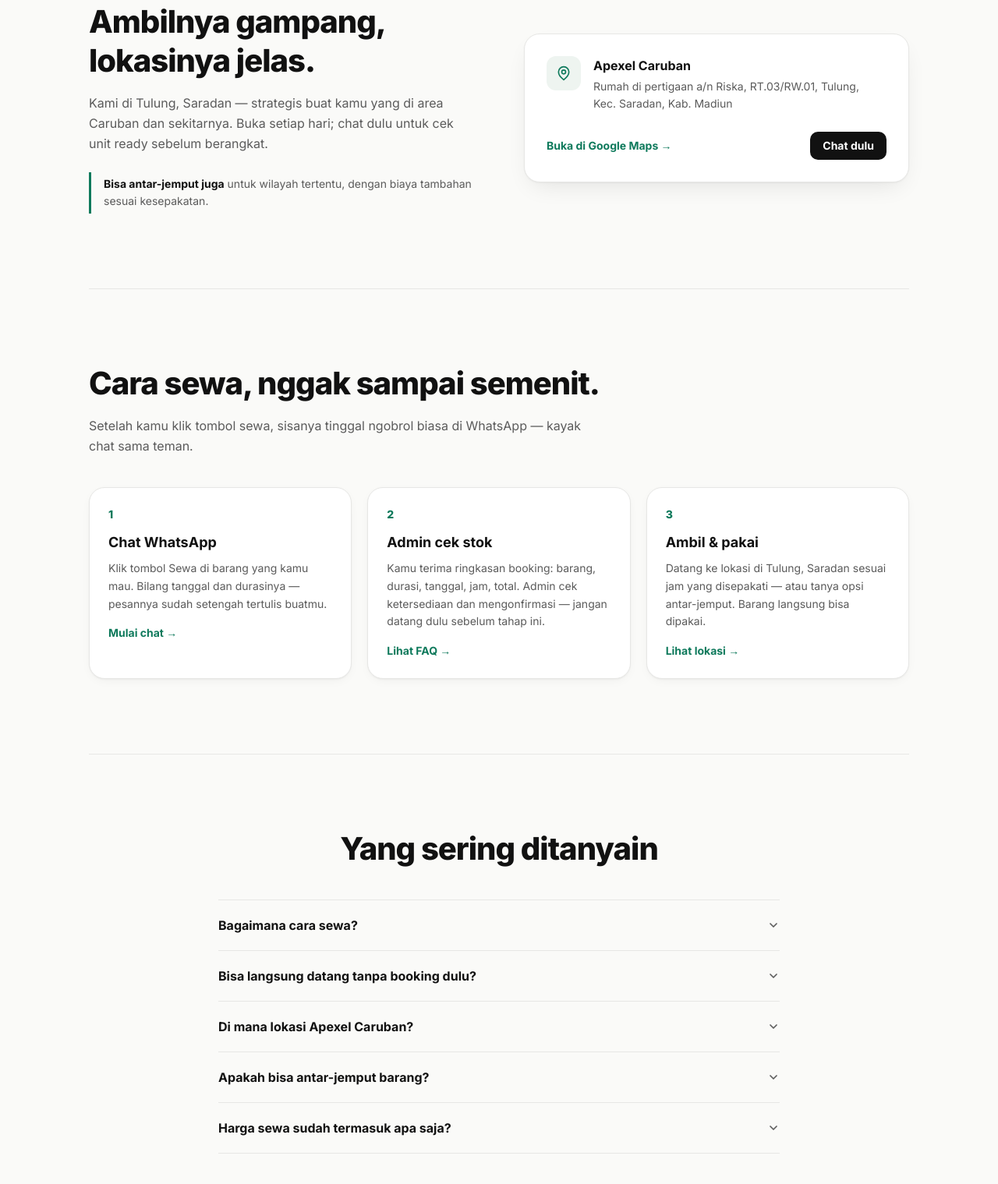
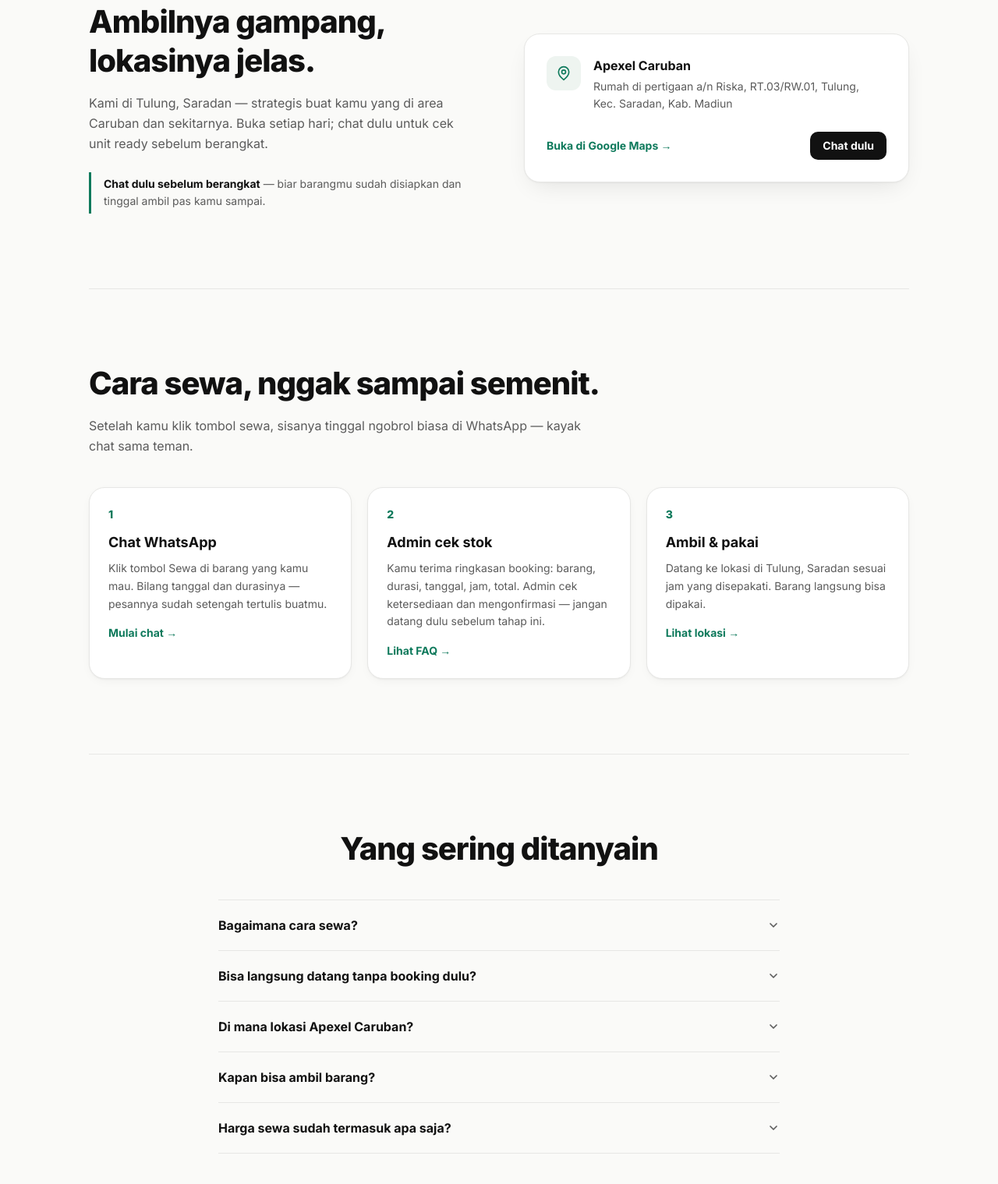
Before and after one commit to apexelcaruban/apexelcaruban, a plain HTML site: page index.html in a window 1280 px wide. Shown: the part 3731-5250 px from the top of the page at 78% size. Drawn offline with nearby package versions, Linux system fonts and the light colour scheme.

Commit message:
Hapus opsi antar-jemput dari website (perintah user): callout lokasi diganti ajakan chat dulu, FAQ antar-jemput diganti FAQ jam ambil, langkah 3 cara sewa dibersihkan

```diff
--- a/index.html
+++ b/index.html
@@ -346,7 +346,7 @@ tailwind.config = {
         <h2 class="text-3xl md:text-[40px] leading-tight font-extrabold tracking-tight">Ambilnya gampang, lokasinya jelas.</h2>
         <p class="mt-4 text-muted leading-relaxed">Kami di Tulung, Saradan — strategis buat kamu yang di area Caruban dan sekitarnya. Buka setiap hari; chat dulu untuk cek unit ready sebelum berangkat.</p>
         <div class="mt-6 border-l-[3px] border-accent pl-4 py-1">
-          <p class="text-sm leading-relaxed"><span class="font-bold">Bisa antar-jemput juga</span> <span class="text-muted">untuk wilayah tertentu, dengan biaya tambahan sesuai kesepakatan.</span></p>
+          <p class="text-sm leading-relaxed"><span class="font-bold">Chat dulu sebelum berangkat</span> <span class="text-muted">— biar barangmu sudah disiapkan dan tinggal ambil pas kamu sampai.</span></p>
         </div>
       </div>
       <div class="bg-white border border-line rounded-[20px] shadow-card p-6 md:p-7">
@@ -387,7 +387,7 @@ tailwind.config = {
       <div class="bg-white border border-line rounded-[20px] shadow-soft p-6">
         <p class="text-sm font-extrabold text-accent">3</p>
         <h3 class="mt-3 font-bold text-lg">Ambil &amp; pakai</h3>
-        <p class="mt-2 text-sm text-muted leading-relaxed">Datang ke lokasi di Tulung, Saradan sesuai jam yang disepakati — atau tanya opsi antar-jemput. Barang langsung bisa dipakai.</p>
+        <p class="mt-2 text-sm text-muted leading-relaxed">Datang ke lokasi di Tulung, Saradan sesuai jam yang disepakati. Barang langsung bisa dipakai.</p>
         <a href="#lokasi" class="inline-block mt-4 text-sm font-bold text-accent hover:underline">Lihat lokasi →</a>
       </div>
     </div>
@@ -421,10 +421,10 @@ tailwind.config = {
         </div>
         <div class="border-t border-line">
           <button class="faq-btn w-full py-5 text-left flex justify-between items-center gap-4" onclick="toggleFaq(this)">
-            <span class="font-bold">Apakah bisa antar-jemput barang?</span>
+            <span class="font-bold">Kapan bisa ambil barang?</span>
             <svg class="flex-shrink-0 text-muted" width="16" height="16" viewBox="0 0 24 24" fill="none" stroke="currentColor" stroke-width="2.5" stroke-linecap="round" stroke-linejoin="round"><path d="m6 9 6 6 6-6"/></svg>
           </button>
-          <div class="faq-answer"><p class="pb-5 text-muted leading-relaxed text-[15px]">Ya, kami menyediakan layanan antar-jemput untuk wilayah tertentu dengan biaya tambahan sesuai kesepakatan. Tanyakan langsung lewat WhatsApp.</p></div>
+          <div class="faq-answer"><p class="pb-5 text-muted leading-relaxed text-[15px]">Sesuai jam yang disepakati di chat, setelah booking dikonfirmasi admin. Kami buka setiap hari — chat dulu untuk cek unit yang ready di tanggalmu.</p></div>
         </div>
         <div class="border-t border-b border-line">
           <button class="faq-btn w-full py-5 text-left flex justify-between items-center gap-4" onclick="toggleFaq(this)">
```
